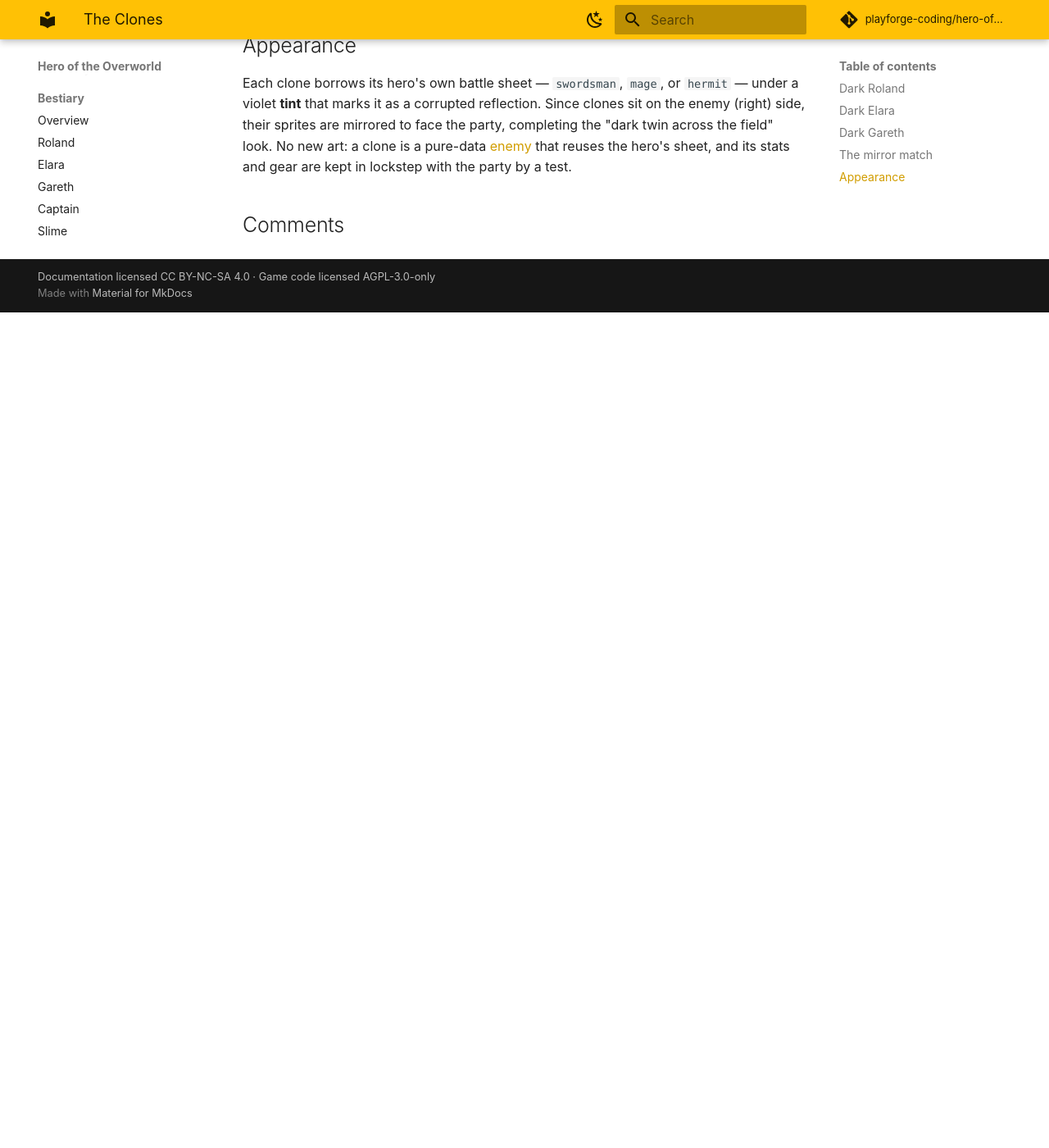
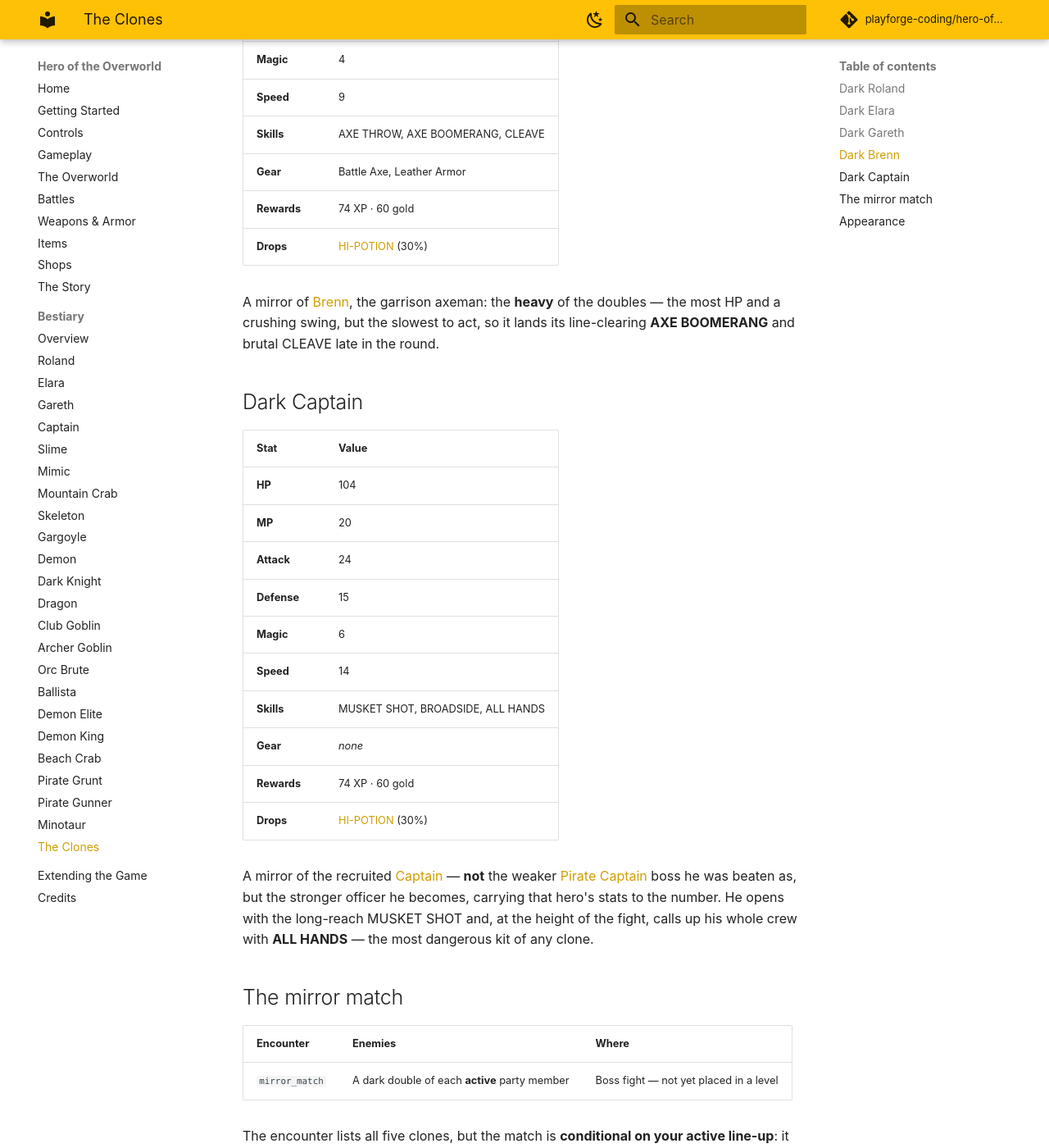
Before and after one commit to playforge-coding/hero-of-the-overworld, an MkDocs documentation site: the page built from docs/entities/clones.md, in a window 1280 px wide and 1400 px high, scrolled down 2821 px. Shown: the whole window at 82% size. Built offline with MkDocs 1.6.1 and Material for MkDocs 9.7.7, drawn with Linux system fonts in a browser that asks for light colours; comment, search, counter and statistics services are not loaded; before the commit the page ends 3202 px from its top, so only the background shows below that; some of the changed text lies outside the part shown.

Commit message:
improve clones

```diff
--- a/docs/entities/clones.md
+++ b/docs/entities/clones.md
@@ -11,10 +11,14 @@ cast in a shadowy violet tint so a mirror reads apart from the real hero across
 field. They are straight stat-clones: ordinary foes with no special engine tricks,
 their whole menace being that they fight *exactly as your party does*.
 
-They are **not placed in any level**. The three meet the party only in the
-**mirror match** — one [boss](../battles.md#winning-and-losing) encounter, all three
-clones at once (reachable now through the
-[developer fight menu](../modding.md#the-developer-menu-f1)).
+There is a clone for **every recruitable hero** — five in all, one per character.
+They are **not placed in any level**; they meet the party only in the
+**mirror match** — one [boss](../battles.md#winning-and-losing) encounter
+(reachable now through the [developer fight menu](../modding.md#the-developer-menu-f1)).
+Crucially, the mirror match reflects **exactly the party you bring**: each clone
+takes the field only when the hero it doubles is in the **active line-up**, so a hero
+left in reserve brings no shadow to the fight — and, since the line-up seats at most
+three, you never face more than three doubles at once.
 
 ## Dark Roland { #dark-roland }
 
@@ -68,27 +72,74 @@ healing (and even reviving) them. Cut her down first, or the fight drags forever
 | **Rewards** | 68 XP · 55 gold |
 | **Drops** | [HI-POTION](../items.md) (30%) |
 
-A mirror of [Gareth](gareth.md): far and away the **fastest** of the three, so it
+A mirror of [Gareth](gareth.md): far and away the **fastest** clone, so it
 acts first each round, darting in with QUICK SLASH and finishing with a lethal
 **FINAL CUT**.
+
+## Dark Brenn { #dark-brenn }
+
+| Stat | Value |
+|---|---|
+| **HP** | 138 |
+| **MP** | 18 |
+| **Attack** | 26 |
+| **Defense** | 16 |
+| **Magic** | 4 |
+| **Speed** | 9 |
+| **Skills** | AXE THROW, AXE BOOMERANG, CLEAVE |
+| **Gear** | Battle Axe, Leather Armor |
+| **Rewards** | 74 XP · 60 gold |
+| **Drops** | [HI-POTION](../items.md) (30%) |
+
+A mirror of [Brenn](../world.md#the-world-map), the garrison axeman: the **heavy** of
+the doubles — the most HP and a crushing swing, but the slowest to act, so it lands its
+line-clearing **AXE BOOMERANG** and brutal CLEAVE late in the round.
+
+## Dark Captain { #dark-captain }
+
+| Stat | Value |
+|---|---|
+| **HP** | 104 |
+| **MP** | 20 |
+| **Attack** | 24 |
+| **Defense** | 15 |
+| **Magic** | 6 |
+| **Speed** | 14 |
+| **Skills** | MUSKET SHOT, BROADSIDE, ALL HANDS |
+| **Gear** | *none* |
+| **Rewards** | 74 XP · 60 gold |
+| **Drops** | [HI-POTION](../items.md) (30%) |
+
+A mirror of the recruited [Captain](captain.md) — **not** the weaker
+[Pirate Captain](captain.md#the-boss-fight) boss he was beaten as, but the stronger
+officer he becomes, carrying that hero's stats to the number. He opens with the
+long-reach MUSKET SHOT and, at the height of the fight, calls up his whole crew with
+**ALL HANDS** — the most dangerous kit of any clone.
 
 ## The mirror match
 
 | Encounter | Enemies | Where |
 | --------- | ------- | ----- |
-| `mirror_match` | Dark Roland, Dark Elara, Dark Gareth | Boss fight — not yet placed in a level |
+| `mirror_match` | A dark double of each **active** party member | Boss fight — not yet placed in a level |
 
-Fielding all three at once, the mirror match is a **priorities fight** in the mould of
-a [ballista emplacement](ballista.md): silence **Dark Elara** before her MEND turns the
-fight into attrition, weather **Dark Gareth**'s first-strike speed, and trade blows
-with **Dark Roland**'s bulk. Because a clone fights just as its hero does, the counter
-is to out-play your own kit — time your [blocks](../battles.md#action-timing-strikes-and-blocks)
+The encounter lists all five clones, but the match is **conditional on your active
+line-up**: it fields one clone for every active party member and none for a hero in
+reserve, so the exact fight you get depends on the party you bring (at most three
+doubles, the size of the line-up). Each clone carries a `mirrors` target — the `def_id`
+of the hero it doubles — and is filtered in when a battle begins if that hero is active.
+
+Whichever doubles you draw, it is a **priorities fight** in the mould of a
+[ballista emplacement](ballista.md): silence **Dark Elara** before her MEND turns the
+fight into attrition, weather **Dark Gareth**'s first-strike speed, blunt **Dark
+Captain**'s ALL HANDS volley, and trade blows with the bulk of **Dark Roland** or
+**Dark Brenn**. Because a clone fights just as its hero does, the counter is to
+out-play your own kit — time your [blocks](../battles.md#action-timing-strikes-and-blocks)
 against moves you already know by heart.
 
 ## Appearance
 
-Each clone borrows its hero's own battle sheet — `swordsman`, `mage`, or `hermit` —
-under a violet **tint** that marks it as a corrupted reflection. Since clones sit on
+Each clone borrows its hero's own battle sheet — `swordsman`, `mage`, `hermit`,
+`axeman`, or `captain` — under a violet **tint** that marks it as a corrupted reflection. Since clones sit on
 the enemy (right) side, their sprites are mirrored to face the party, completing the
 "dark twin across the field" look. No new art: a clone is a pure-data
 [enemy](../modding.md#add-an-enemy-and-an-encounter) that reuses the hero's sheet, and
```
Also changed, not shown: other parts of docs/entities/clones.md (+1 -1 lines), docs/entities/index.md (+5 -2 lines), docs/modding.md (+26 -0 lines), 9 other files.
